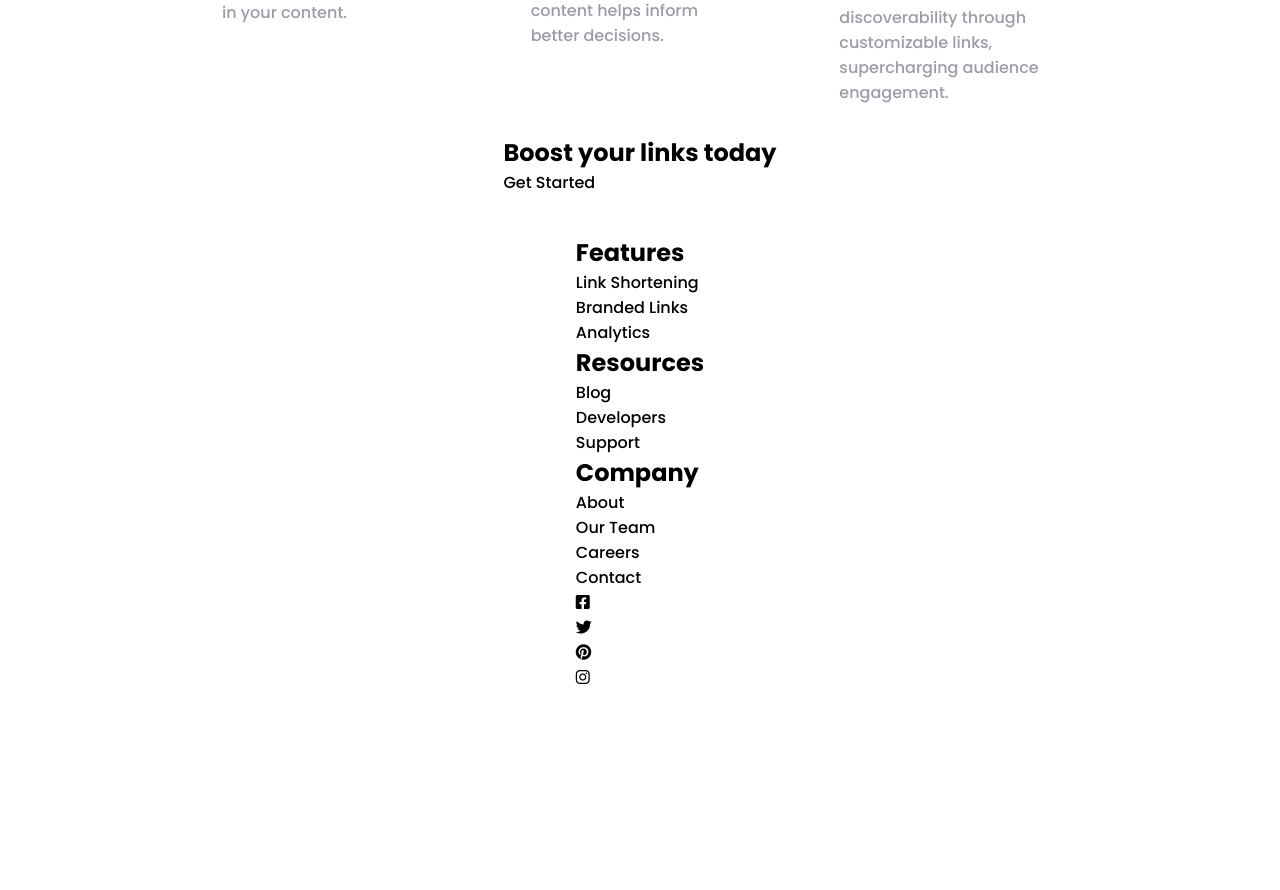
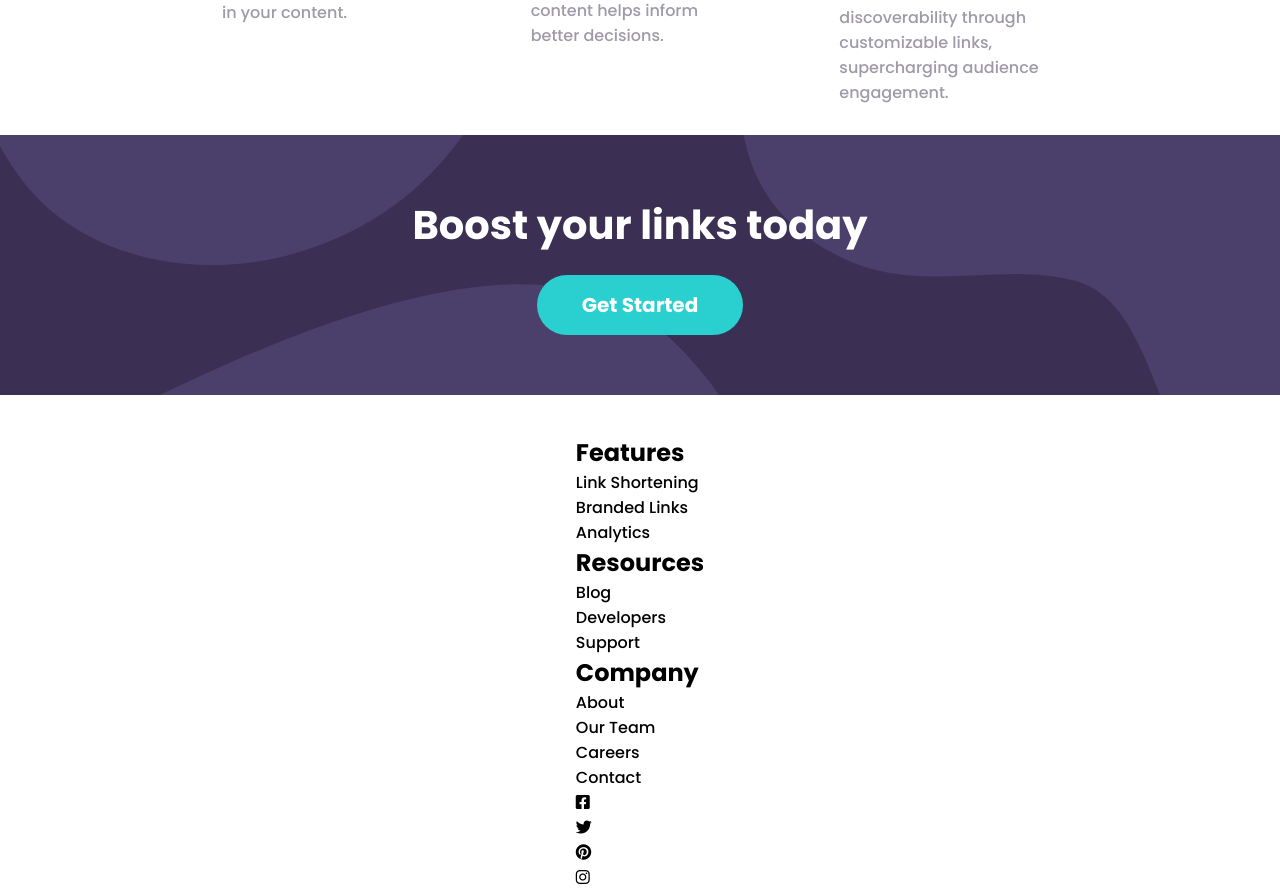
Before and after one commit to lkiryu/url-shortening-api-landing-page, a React (Create React App) app: page / in a window 1280 px wide. Shown: the part 1342-2232 px from the top of the page. Before the commit the page ends 2032 px from the top, so only its background shows below. Built offline with nearby package versions, Linux system fonts and the light colour scheme.

Commit message:
boost section style add

```diff
--- /dev/null
+++ b/src/components/section-boost/section-boost.css
@@ -0,0 +1,32 @@
+.boost{
+    display: flex;
+    flex-direction: column;
+    justify-content: center;
+    align-items: center;
+    width: 100%;
+    padding: 60px;
+    background-color: hsl(257, 27%, 26%);
+    background-image: url(../../images/bg-boost-desktop.svg);
+    background-repeat: no-repeat;
+    background-size: 100% 100%;
+}
+
+.boost .title{
+    font-size: 40px;
+    color: hsl(0, 0%, 100%);
+    margin-bottom: 20px;
+}
+
+.boost a{
+    padding: 15px 45px;
+    background-color: hsl(180, 66%, 49%);
+    color: hsl(0, 0%, 100%);
+    font-weight: 700;
+    font-size: 20px;
+    border-radius: 50px;
+    transition: 0.3s ease-in;
+}
+
+.boost a:hover{
+    background-color: hsl(180, 66%, 70%);
+}
--- a/src/components/section-boost/section-boost.js
+++ b/src/components/section-boost/section-boost.js
@@ -1,4 +1,6 @@
 import React from "react";
+
+import './section-boost.css'
 
 const SectionBoost = () => {
     return(
```
